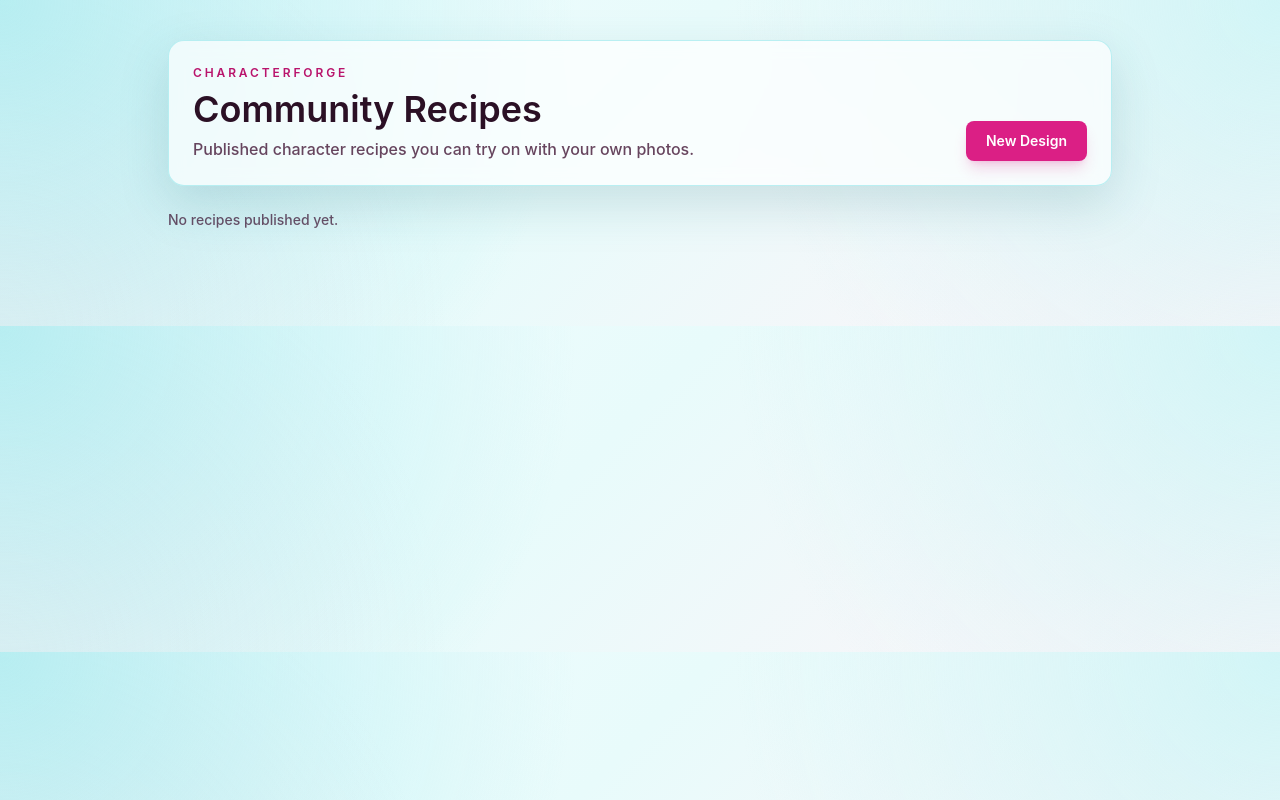
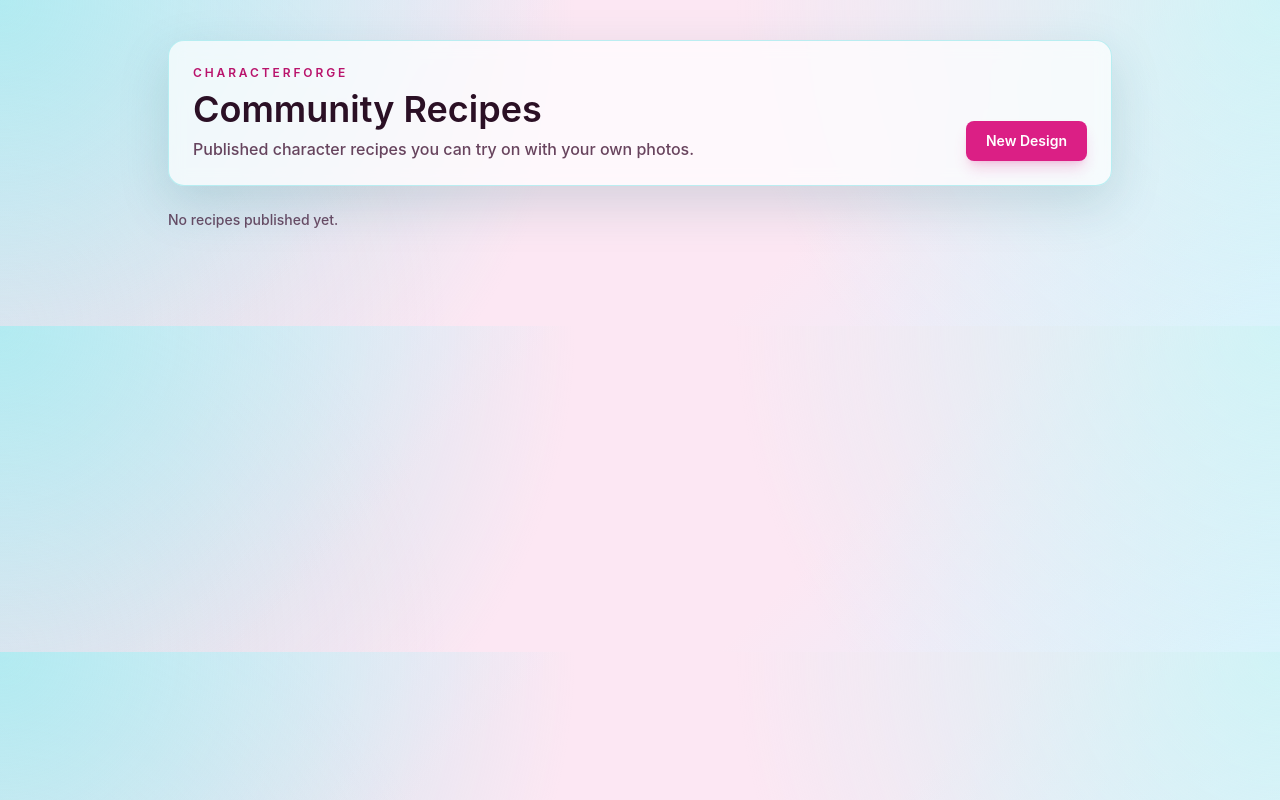
Before and after one commit to IshTale/CharacterForge, a Next.js app: page / in a window 1280 px wide. Built offline with nearby package versions, Linux system fonts and the light colour scheme.

Commit message:
Updated the gradient to have more color

```diff
--- a/app/global.css
+++ b/app/global.css
@@ -20,7 +20,7 @@ body {
     radial-gradient(circle at top left, rgba(159, 233, 237, 0.72), transparent 36rem),
     radial-gradient(circle at top right, rgba(201, 245, 246, 0.82), transparent 34rem),
     radial-gradient(circle at bottom left, rgba(255, 191, 211, 0.2), transparent 28rem),
-    linear-gradient(135deg, #f3fdff 0%, #e8fbfb 45%, #fff3f8 100%);
+    linear-gradient(135deg, #e0f2fe 0%, #fce7f3 35%, #fce7f3 65%, #e0f2fe 100%);
   color: #2b1025;
 }
 
```
